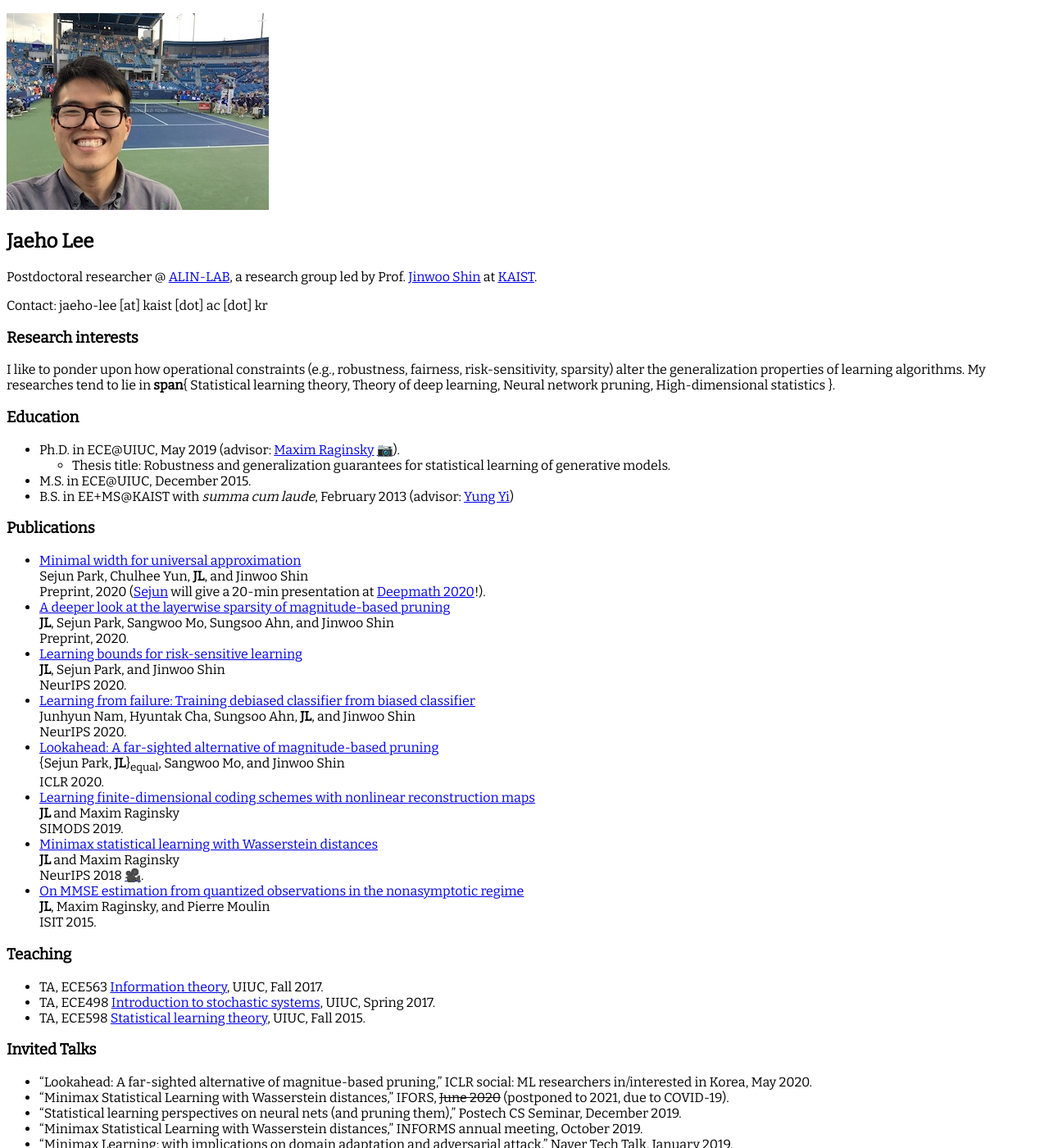
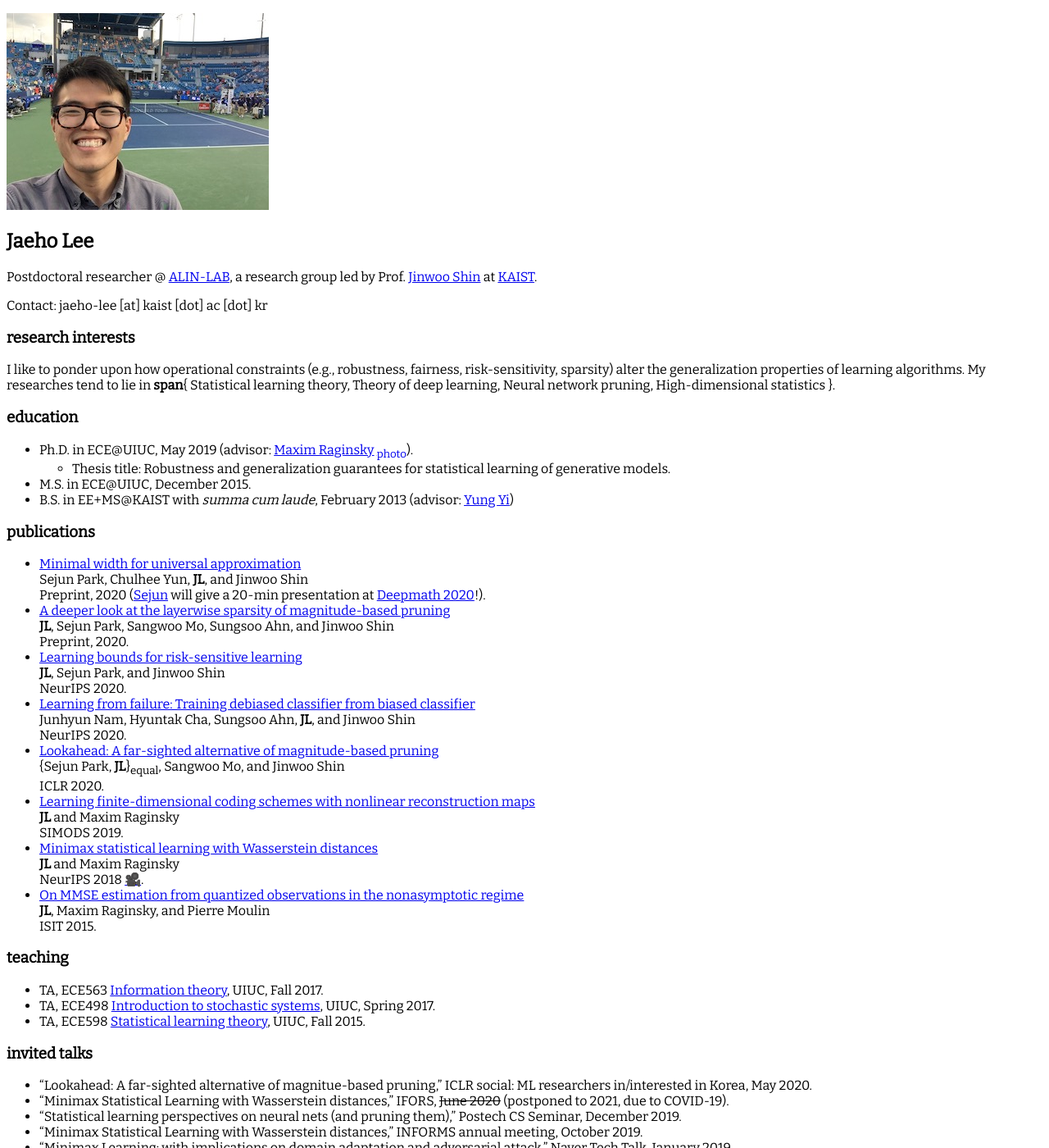
Before and after one commit to jaeho-lee/jaeho-lee.github.io, a Jekyll site: the page built from index.md, in a window 1280 px wide and 1400 px high. Shown: the whole window at 82% size. Built offline with Jekyll 4.4.1, drawn with Linux system fonts in a browser that asks for light colours; emoji names are drawn with the system emoji font; some of the changed text lies outside the part shown.

Commit message:
Update index.md

```diff
--- a/index.md
+++ b/index.md
@@ -10,17 +10,17 @@ Postdoctoral researcher @ [ALIN-LAB](http://alinlab.kaist.ac.kr), a research gro
 
 Contact: jaeho-lee [at] kaist [dot] ac [dot] kr
 
-### Research interests
+### research interests
 I like to ponder upon how operational constraints (e.g., robustness, fairness, risk-sensitivity, sparsity) alter the generalization properties of learning algorithms. My researches tend to lie in
 **span**{ Statistical learning theory, Theory of deep learning, Neural network pruning, High-dimensional statistics }.
 
-### Education
-* Ph.D. in ECE@UIUC, May 2019 (advisor: [Maxim Raginsky](http://maxim.ece.illinois.edu) [:camera:](assets/max_and_i.jpg)).
+### education
+* Ph.D. in ECE@UIUC, May 2019 (advisor: [Maxim Raginsky](http://maxim.ece.illinois.edu) [<sub>photo</sub>](assets/max_and_i.jpg)).
 	* Thesis title: Robustness and generalization guarantees for statistical learning of generative models.
 * M.S. in ECE@UIUC, December 2015.
 * B.S. in EE+MS@KAIST with *summa cum laude*, February 2013 (advisor: [Yung Yi](http://lanada.kaist.ac.kr/~yi/))
 
-### Publications
+### publications
 * [Minimal width for universal approximation](https://arxiv.org/abs/2006.08859)
 Sejun Park, Chulhee Yun, **JL**, and Jinwoo Shin
 Preprint, 2020 ([Sejun](https://sites.google.com/site/sejunparksite/) will give a 20-min presentation at [Deepmath 2020](https://deepmath-conference.com)!).
@@ -46,28 +46,28 @@ NeurIPS 2018 [:movie_camera:](https://www.videoken.com/embed/h-nWXfuEpF4?tocitem
 **JL**, Maxim Raginsky, and Pierre Moulin
 ISIT 2015.
 
-### Teaching
+### teaching
 * TA, ECE563 [Information theory](http://maxim.ece.illinois.edu/teaching/fall17/index.html), UIUC, Fall 2017.
 * TA, ECE498 [Introduction to stochastic systems](https://courses.engr.illinois.edu/ece498mr/sp2017/), UIUC, Spring 2017.
 * TA, ECE598 [Statistical learning theory](http://maxim.ece.illinois.edu/teaching/fall15b/index.html), UIUC, Fall 2015.
 
-### Invited Talks
+### invited talks
 * "Lookahead: A far-sighted alternative of magnitue-based pruning," ICLR social: ML researchers in/interested in Korea, May 2020.
 * "Minimax Statistical Learning with Wasserstein distances," IFORS, ~~June 2020~~ (postponed to 2021, due to COVID-19).
 * "Statistical learning perspectives on neural nets (and pruning them)," Postech CS Seminar, December 2019.
 * "Minimax Statistical Learning with Wasserstein distances," INFORMS annual meeting, October 2019.
 * "Minimax Learning: with implications on domain adaptation and adversarial attack," Naver Tech Talk, January 2019.
 
-### Awards & Honors
+### awards & honors
 * Travel awards: ISIT 2015, NeurIPS 2018, University of Illinois Graduate College Fall 2018.
 * ASAN fellow 2013.
 * National Science and Engineering Undergraduate Scholarship, Korea, 2009–2012.
 
-### Refereeing
+### refereeing
 * Conferences: {ACML, NeurIPS, ICML, AISTATS}<sub>2019</sub>, {AAAI, ICML, AISTATS, IJCAI, NeurIPS}<sub>2020</sub>, {ICLR, AAAI, AISTATS}<sub>2021</sub>.
 * Journals: {Machine Learning}.
 
-### Miscellaneous
+### miscellaneous
 * I recently joined [MD4SG](http://md4sg.com/) working group; find me at the Asia-Oceania working group!
 * I worked as an [ASAN fellow](https://www.asanacademy.org/kor/main/index.php) at [The Heritage Foundation](https://www.heritage.org), from May to July 2013,
 	* where I worked with [James Sherk](https://www.heritage.org/staff/james-sherk) and [Salim Furth](https://www.heritage.org/staff/salim-furth),
```
